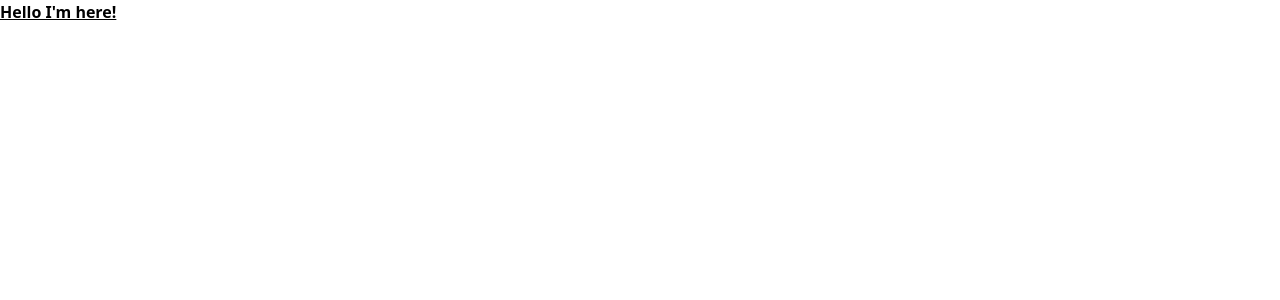
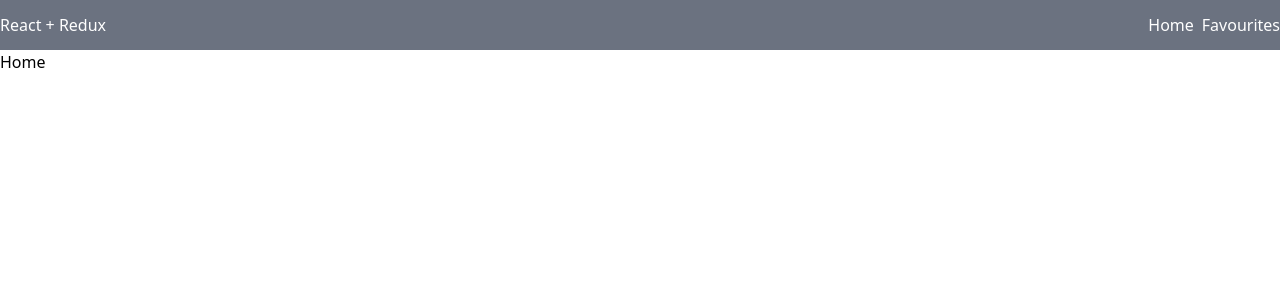
Before and after one commit to igor-kolyaskin/React-Redux, a React (Create React App) app: page / in a window 1280 px wide. Shown: the top 300 px of the page. Built offline with nearby package versions, Linux system fonts and the light colour scheme.

Commit message:
feat: implement Router

```diff
--- a/src/App.tsx
+++ b/src/App.tsx
@@ -1,8 +1,18 @@
 import React from 'react';
+import { Routes, Route } from 'react-router-dom'
+import { HomePage } from './pages/HomePage';
+import { FavouritesPage } from './pages/FavouritesPage';
+import { Navigation } from './components/Navigation';
 
 function App() {
   return (
-    <h1 className='font-bold underline'>Hello I'm here!</h1>
+    <>
+      <Navigation />
+      <Routes>
+        <Route path='/' element={<HomePage />}></Route>
+        <Route path='/favourites' element={<FavouritesPage />}></Route>
+      </Routes>
+    </>
   );
 }
 
--- /dev/null
+++ b/src/components/Navigation.tsx
@@ -0,0 +1,14 @@
+import React from 'react'
+import { Link } from 'react-router-dom'
+
+export function Navigation() {
+    return (
+        <nav className='flex justify-between items-center h-[50px] px-5.shadow-md bg-gray-500 text-white'>
+            <h3>React + Redux</h3>
+            <span>
+                <Link to='/' className='mr-2'>Home</Link>
+                <Link to='/favourites'>Favourites</Link>
+            </span>
+        </nav>
+    )
+}
--- a/src/index.tsx
+++ b/src/index.tsx
@@ -2,12 +2,13 @@ import React from 'react';
 import ReactDOM from 'react-dom/client';
 import './index.css';
 import App from './App';
+import { BrowserRouter } from 'react-router-dom'
 
 const root = ReactDOM.createRoot(
   document.getElementById('root') as HTMLElement
 );
 root.render(
-  <React.StrictMode>
+  <BrowserRouter>
     <App />
-  </React.StrictMode>
+  </BrowserRouter>
 );
--- /dev/null
+++ b/src/pages/FavouritesPage.tsx
@@ -0,0 +1,7 @@
+import React from 'react'
+
+export function FavouritesPage() {
+    return (
+        <div>favourites</div>
+    )
+}
--- /dev/null
+++ b/src/pages/HomePage.tsx
@@ -0,0 +1,7 @@
+import React from 'react'
+
+export function HomePage() {
+    return (
+        <div>Home</div>
+    )
+}
```
